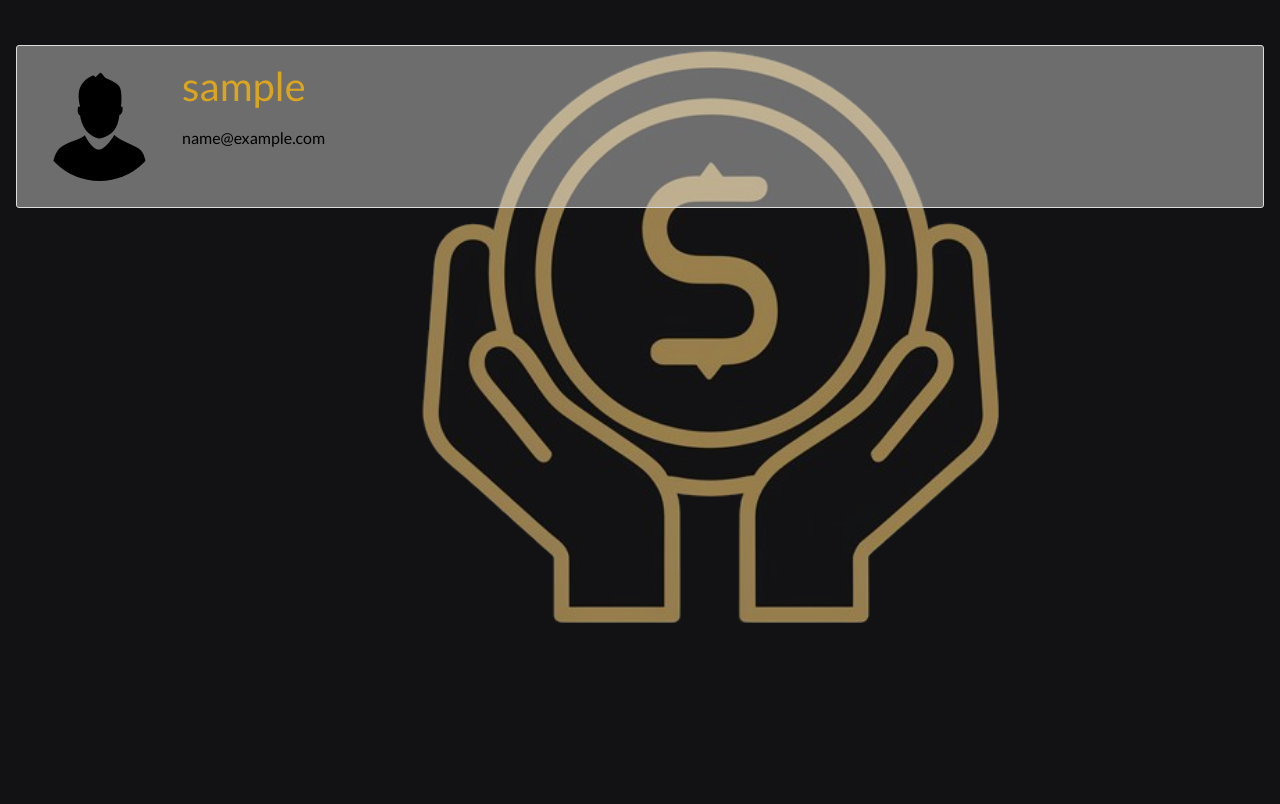
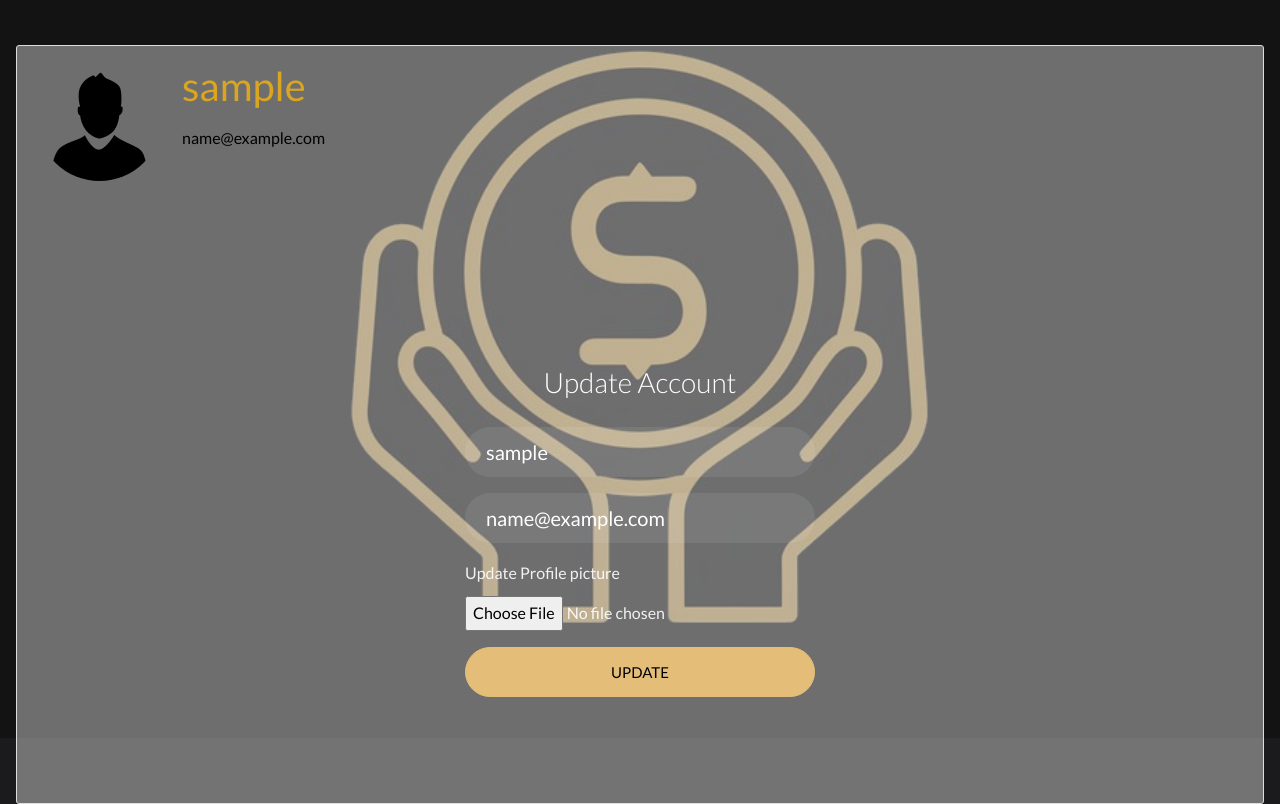
Before and after one commit to amineboubekri/PFA_GM, a Flask app: page /account in a window 1280 px wide. Shown: the part 62-866 px from the top of the page. Before the commit the page ends 685 px from the top, so only its background shows below. Run offline with Flask 3, Linux system fonts and the light colour scheme; the visitor is signed in with stand-in values (Sample User, id 1); some libraries are stand-ins or nearby versions.

Commit message:
update profile pic

```diff
--- a/app/forms.py
+++ b/app/forms.py
@@ -1,7 +1,9 @@
 from flask_wtf import FlaskForm
+from flask_wtf.file import FileField, FileAllowed
 from wtforms import StringField, PasswordField, SubmitField, BooleanField
 from wtforms.validators import DataRequired, Length, Email, EqualTo, ValidationError
 from app.models  import User
+from flask_login import current_user
 
 
 class RegistrationForm(FlaskForm):
@@ -31,3 +33,24 @@ class LoginForm(FlaskForm):
     password = PasswordField('Password', validators=[DataRequired()])
     remember = BooleanField('Remember Me')
     submit = SubmitField('Login')
+
+
+class UpdateAccountForm(FlaskForm):
+    username = StringField('Username',
+                           validators=[DataRequired(), Length(min=2, max=20)])
+    email = StringField('Email',
+                        validators=[DataRequired(), Email()])
+    picture = FileField('Update Profile picture', validators=[FileAllowed(['jpg', 'png'])])
+    submit = SubmitField('Update')
+
+    def validate_username(self, username):
+        if not username.data != current_user.username:
+            user = User.query.filter_by(username=username.data).first()
+            if user:
+                raise ValidationError("This username is already taken, choose another one")
+
+    def validate_email(self, email):
+        if not email.data != current_user.email:
+            user = User.query.filter_by(email=email.data).first()
+            if user:
+                raise ValidationError("This email is already taken, choose another one")
--- a/app/models.py
+++ b/app/models.py
@@ -27,3 +27,25 @@ class Post(db.Model):
 
     def __repr__(self):
         return f"Post('{self.title}', '{self.date_posted}')"
+
+class Transaction(db.Model):
+    id_t = db.Column(db.Integer, primary_key=True)
+    title = db.Column(db.String(100), nullable=False)
+    montant = db.Column(db.Float, primary_key=True)
+    date = db.Column(db.DateTime, nullable=False, default=datetime.utcnow)
+    description = db.Column(db.Text, nullable=False)
+    user_id = db.Column(db.Integer, db.ForeignKey('user.id'), nullable=False)
+    cat_id = db.Column(db.Integer, db.ForeignKey('categorie.id_cat'), nullable=False)
+    categorie = db.relationship('Categorie', backref='categorie', lazy=True)
+
+
+
+    def __repr__(self):
+        return f"Transaction('{self.title}', '{self.montant}', '{self.date}')"
+
+class Categorie(db.Model):
+    id_cat = db.Column(db.Integer, primary_key=True)
+    nom = db.Column(db.String(100), nullable=False)
+
+    def __repr__(self):
+        return f"Categorie('{self.title}', '{self.nom}')"
--- a/app/routes.py
+++ b/app/routes.py
@@ -1,6 +1,9 @@
+import os
+import secrets
+from PIL import Image
 from app.models import User, Post
 from flask import render_template, url_for, flash, redirect, request
-from app.forms import RegistrationForm, LoginForm
+from app.forms import RegistrationForm, LoginForm, UpdateAccountForm
 from app import app, db, bcrypt
 from flask_login import login_user, current_user, logout_user, login_required
 
@@ -22,6 +25,7 @@ posts = [
 
 @app.route("/")
 @app.route("/home")
+@login_required
 def home():
     return render_template('home.html',nav="yes", posts=posts)
 
@@ -64,13 +68,38 @@ def login():
 @app.route("/logout")
 def logout():
     logout_user()
-    return redirect(url_for('home'))
+    return redirect(url_for('login'))
 
-@app.route("/account")
+def save_picture(form_picture):
+    random_hex = secrets.token_hex(8)
+    _, f_ext = os.path.splitext(form_picture.filename)
+    picture_fn = random_hex + f_ext
+    picture_path = os.path.join(app.root_path, 'static/profile_pics', picture_fn)
+    output_size = (125, 125)
+    i = Image.open(form_picture)
+    i.thumbnail(output_size)
+    i.save(picture_path)
+    return picture_fn
+
+
+@app.route("/account", methods=['GET', 'POST'])
 @login_required
 def account():
+    form = UpdateAccountForm()
+    if form.validate_on_submit():
+        if form.picture.data:
+            picture_file = save_picture(form.picture.data)
+            current_user.image_file = picture_file
+        current_user.username = form.username.data
+        current_user.email = form.email.data
+        db.session.commit()
+        flash('Your account has been updated','success')
+        return redirect(url_for('account'))
+    elif request.method == 'GET':
+        form.username.data = current_user.username
+        form.email.data = current_user.email
     image_file = url_for('static', filename='profile_pics/' + current_user.image_file)
-    return render_template('account.html',nav="yes", title='Account', image_file=image_file)
+    return render_template('account.html',nav="yes", title='Account', image_file=image_file, form=form)
 
 
 # @app.route("/login1",methods=['GET', 'POST'])
--- a/app/templates/account.html
+++ b/app/templates/account.html
@@ -10,5 +10,71 @@
           <p style="color: black;">{{ current_user.email }}</p>
         </div>
       </div>
+      <section class="ftco-section">
+        <div class="container">
+          <div class="row justify-content-center">
+            <div class="col-md-6 text-center mb-5">
+              <h2 class="heading-section"></h2>
+            </div>
+          </div>
+          <br>
+          <div class="row justify-content-center">
+            <div class="col-md-6 col-lg-4">
+              <div class="login-wrap p-0">
+                <h3 class="mb-4 text-center">Update Account</h3>
+                <form method="POST" action="" class="signin-form" enctype="multipart/form-data">
+                  {{ form.hidden_tag() }}
+                  <div class="form-group">
+                    {% if form.username.errors %} {{ form.username(class="form-control
+                    form-control-lg is-invalid",placeholder="Username") }}
+                    <div class="invalid-feedback">
+                      {% for error in form.username.errors %}
+                      <span>{{ error }}</span>
+                      {% endfor %}
+                    </div>
+                    {% else %} {{ form.username(class="form-control
+                    form-control-lg",placeholder="Username") }} {% endif %}
+                  </div>
+                  <div class="form-group">
+                    {% if form.email.errors %}
+                    {{ form.email(class="form-control form-control-lg is-invalid",placeholder ="Email") }}
+                    <div class="invalid-feedback">
+                      {% for error in form.email.errors %}
+                      <span>{{ error }}</span>
+                      {% endfor %}
+                    </div>
+                    {% else %}
+                    {{ form.email(class="form-control form-control-lg",placeholder = "Email") }}
+                    {% endif %}
+                  </div>
+                  <div class="form-group">
+                    {{ form.picture.label() }}
+                    {{ form.picture(class="form-control-file") }}
+                    {% if form.picture.errors %}
+                        {% for error in form.picture.errors %}
+                            <span class="text-danger">{{ error }}</span><br>
+                        {% endfor %}
+                    {% endif %}
+                  </div>
+                  <div class="form-group">
+                    <button
+                      type="submit"
+                      class="form-control btn btn-primary submit px-3"
+                    >
+                      Update
+                    </button>
+                  </div>
+                </form>
+                </div>
+              </div>
+            </div>
+          </div>
+        </div>
+      </section>
+
+      <script src="{{ url_for('static', filename='js/jquery.min.js') }}"></script>
+      <script src="{{ url_for('static', filename='js/popper.js') }}"></script>
+      <script src="{{ url_for('static', filename='js/bootstrap.min.js') }}"></script>
+      <script src="{{ url_for('static', filename='js/main.js') }}"></script>
     </div>
 {% endblock content %}
```
Also changed, not shown: migrations/versions/b3159792e84d_.py (added, +38 -0 lines), migrations/versions/b6dd8cd4240e_.py (renamed from migrations/versions/934d5b29f75f_initial_migration.py, +19 -4 lines), app/static/profile_pics/7e19a5296887ec22.jpg (added).
